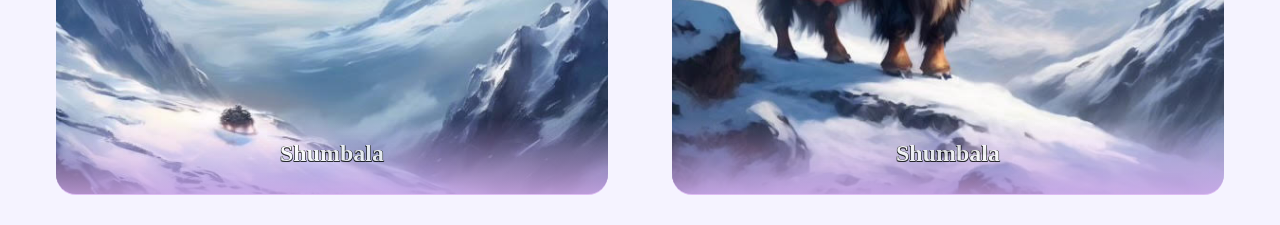
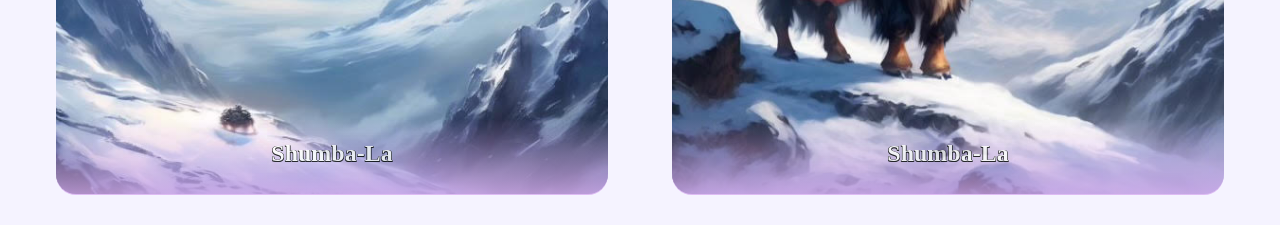
Before and after one commit to keanedwards1/marie, a Next.js app: page /landscape in a window 1280 px wide. Shown: the part 7080-7305 px from the top of the page. Built offline with nearby package versions, Linux system fonts and the light colour scheme.

Commit message:
minor changes

```diff
--- a/src/pages/landscape.tsx
+++ b/src/pages/landscape.tsx
@@ -107,12 +107,12 @@ const locations: Location[] = [
   {
     id: 19,
     src: "/images/shumbala-whisper.jpg",
-    alt: "Shumbala",
+    alt: "Shumba-La",
   },
   {
     id: 20,
     src: "/images/shumbala.jpg",
-    alt: "Shumbala",
+    alt: "Shumba-La",
   }
 
 ];
```
